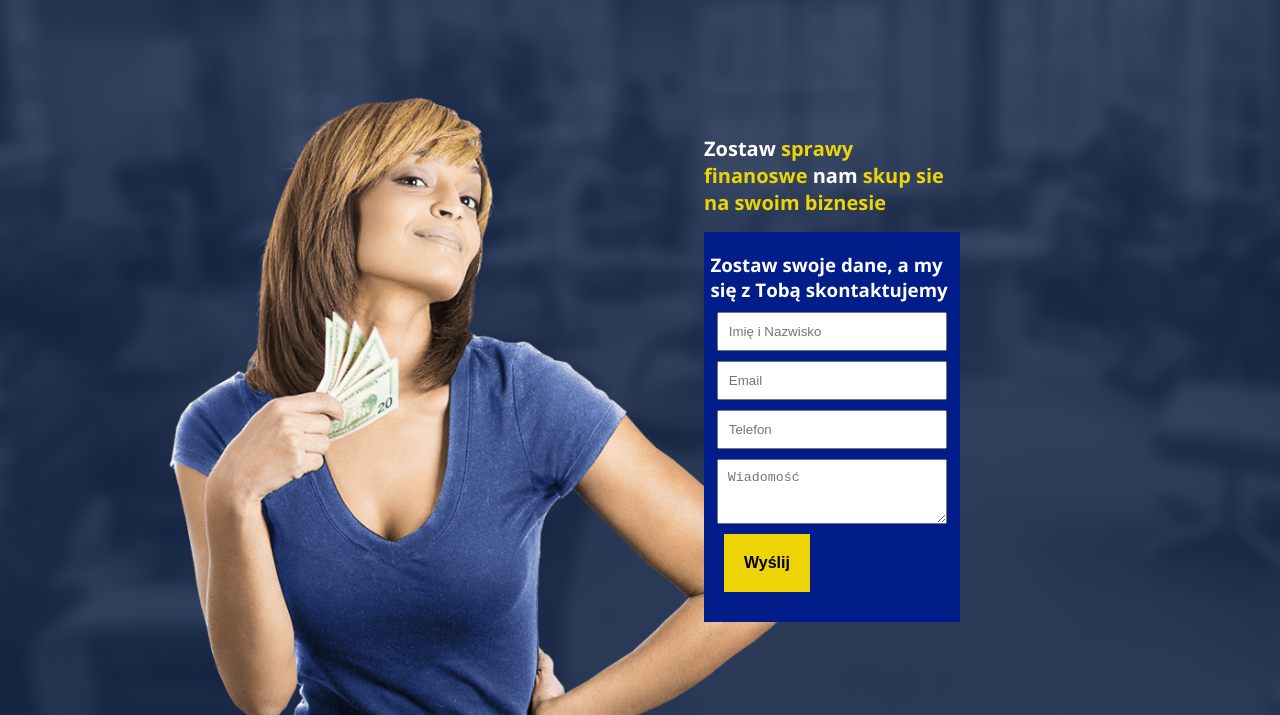
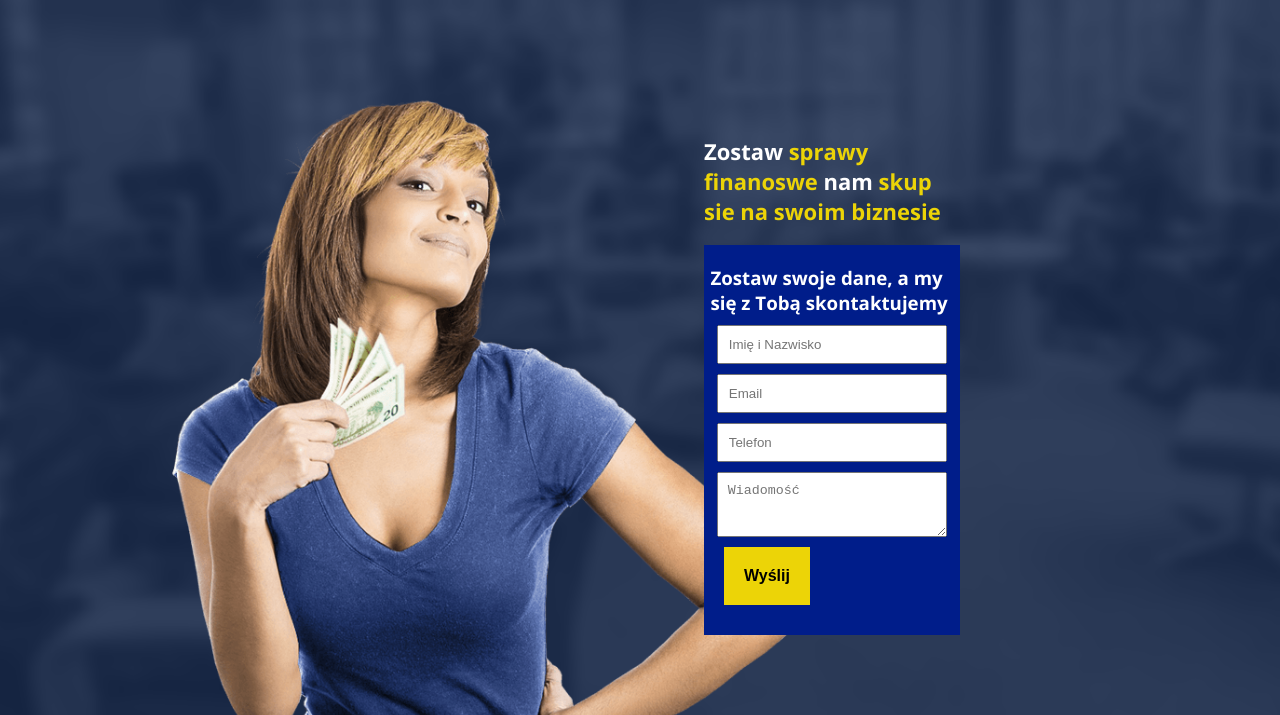
Before and after one commit to Wiktor1249/29.10.2019, a website: page app/index.html in a window 1280 px wide. Shown: the part 85-800 px from the top of the page. Drawn offline with nearby package versions, Linux system fonts and the light colour scheme.

Commit message:
poprawka

```diff
--- a/app/scss/form-main/_form-main.scss
+++ b/app/scss/form-main/_form-main.scss
@@ -8,7 +8,7 @@
 
     h2{
         color: $fontcolor;
-        font-size: 20px;
+        font-size: 22px;
         span{
             color: $spancolor;
         }
@@ -28,7 +28,6 @@
             margin: 10px auto;
             box-sizing: border-box;
             padding: 10px;
-            // margin: 10px ;
         }
         textarea{
             height: 65px;
--- a/app/scss/main/main.scss
+++ b/app/scss/main/main.scss
@@ -2,6 +2,7 @@
 @import '../header/header';
 @import '../form-main/form-main';
 @import '../footer/footer';
+
 
 
 body{
```
Also changed, not shown: app/css/main/main.css.
